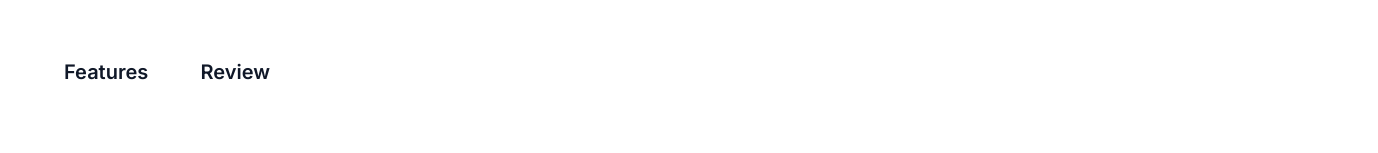
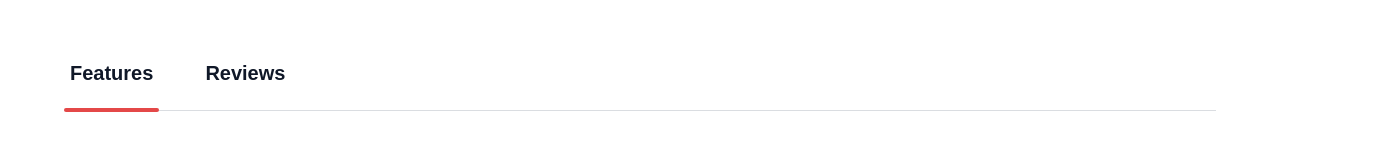
Before and after one commit to LytovchenkoOlenka/traveltrucks-webapp-frontend, a React (Vite) app: page /catalog/1 in a window 1280 px wide. Shown: the part 624-777 px from the top of the page, 1378 px wide, since content can reach past the window. Built offline with nearby package versions, Linux system fonts and the light colour scheme.

Commit message:
restructured_DetalingPage

```diff
--- a/src/pages/DetailsPage/DetailsPage.jsx
+++ b/src/pages/DetailsPage/DetailsPage.jsx
@@ -1,26 +1,14 @@
-import { NavLink } from "react-router-dom";
 import CamperMainDetails from "../../components/CamperMainDetails/CamperMainDetails";
-import css from "./DetailsPage.module.css";
-import clsx from "clsx";
-
-const getNavLinkClass = ({ isActive }) => {
-  return clsx(css.link, isActive && css.active);
-};
+import CamperAdditionalDetails from "../../components/CamperAdditionalDetails/CamperAdditionalDetails";
+// import css from "./DetailsPage.module.css";
 
 export default function DetailsPage() {
   return (
     <>
-      <section className={css.pageContainer}>
-        <CamperMainDetails />
-        <nav className={css.navLink}>
-          <NavLink className={getNavLinkClass} to="features">
-            Features
-          </NavLink>
-          <NavLink className={getNavLinkClass} to="reviews">
-            Review
-          </NavLink>
-        </nav>
-      </section>
+      {/*<div className={css.pageContainer}></div> */}
+      <CamperMainDetails />
+      <CamperAdditionalDetails />
+      {/* </div> */}
     </>
   );
 }
--- a/src/pages/DetailsPage/DetailsPage.module.css
+++ b/src/pages/DetailsPage/DetailsPage.module.css
@@ -1,30 +1,2 @@
 /* .pageContainer {
 } */
-
-.link {
-  font-family: var(--font-family);
-  font-weight: 600;
-  font-size: 20px;
-  width: max-content;
-  line-height: 1.2;
-  color: var(--main);
-  position: relative;
-}
-
-.active::after {
-  content: "";
-  position: absolute;
-  left: 0;
-  bottom: -26.5px;
-  width: 100%;
-  height: 4px;
-  border-radius: 4px;
-  background-color: var(--button);
-}
-
-.navLink {
-  display: flex;
-  width: 206px;
-  justify-content: space-between;
-  margin-bottom: 24px;
-}
```
